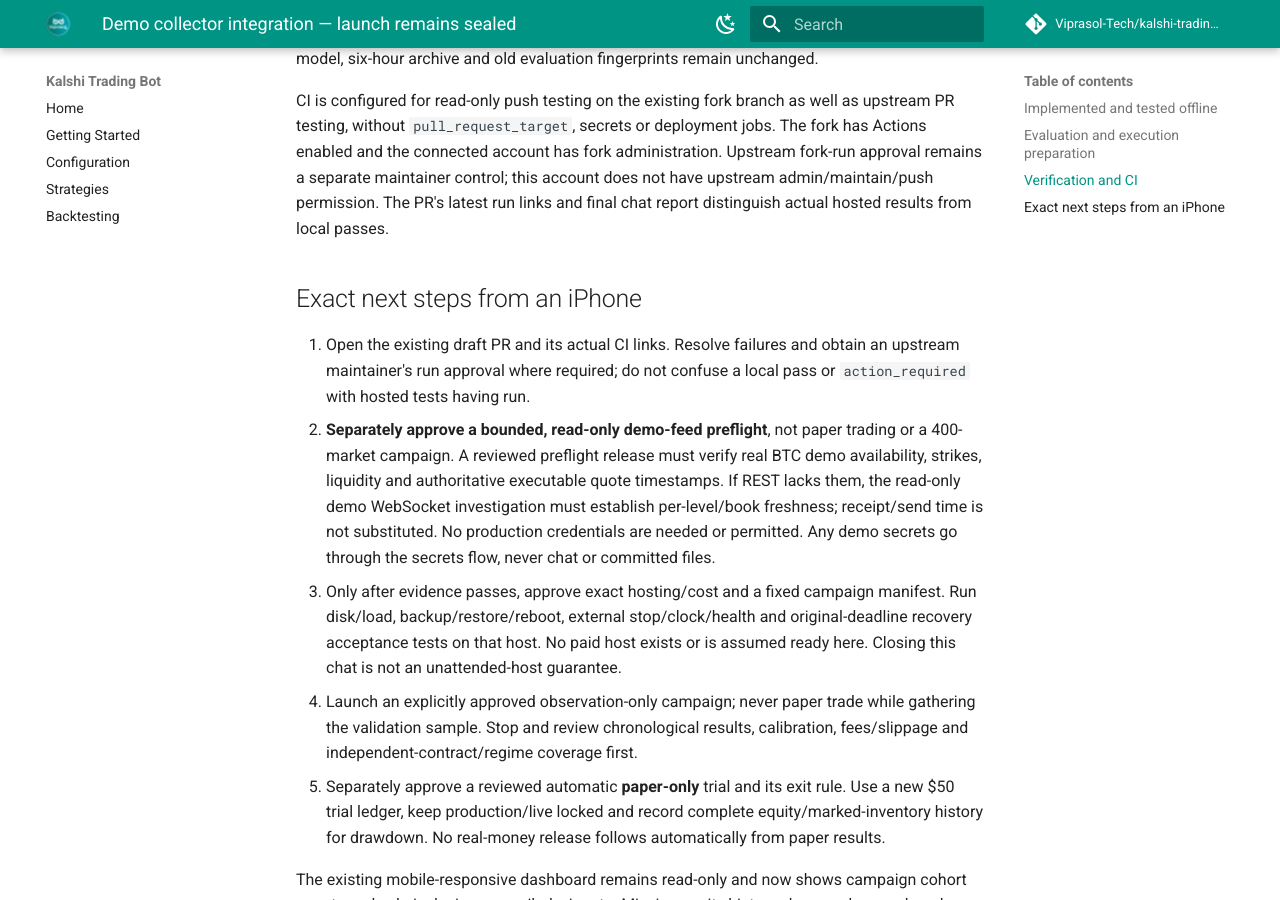
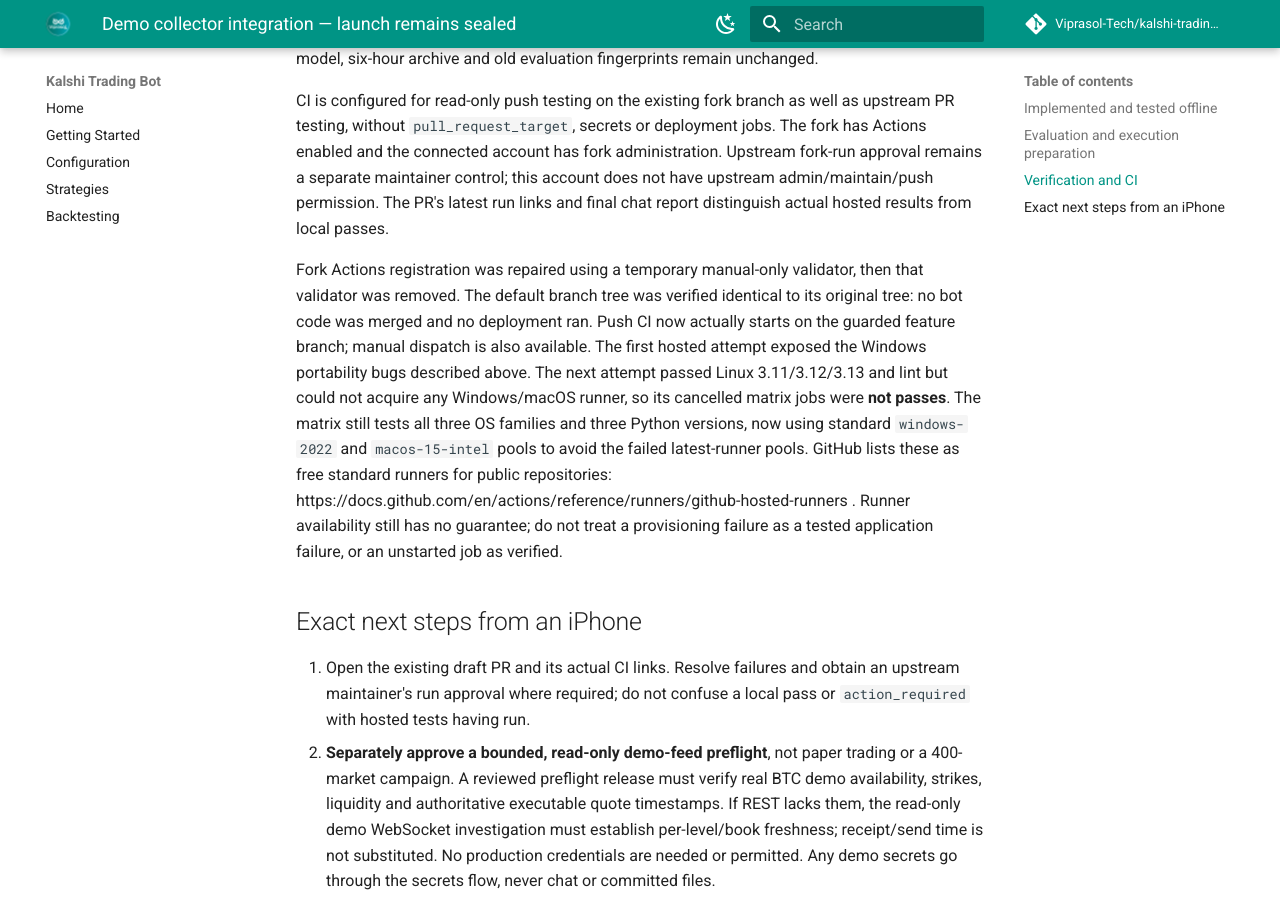
Before and after one commit to Viprasol-Tech/kalshi-trading-bot, an MkDocs documentation site: the page built from docs/demo-collector-readiness.md, in a window 1280 px wide and 900 px high, scrolled down 3305 px. Built offline with MkDocs 1.6.1 and Material for MkDocs 9.7.7, drawn with Linux system fonts in a browser that asks for light colours; comment, search, counter and statistics services are not loaded.

Commit message:
Use available standard Windows and Intel macOS CI pools

```diff
--- a/docs/demo-collector-readiness.md
+++ b/docs/demo-collector-readiness.md
@@ -135,6 +135,20 @@
 does not have upstream admin/maintain/push permission. The PR's latest run links
 and final chat report distinguish actual hosted results from local passes.
 
+Fork Actions registration was repaired using a temporary manual-only validator,
+then that validator was removed. The default branch tree was verified identical
+to its original tree: no bot code was merged and no deployment ran. Push CI now
+actually starts on the guarded feature branch; manual dispatch is also available.
+The first hosted attempt exposed the Windows portability bugs described above.
+The next attempt passed Linux 3.11/3.12/3.13 and lint but could not acquire any
+Windows/macOS runner, so its cancelled matrix jobs were **not passes**. The matrix
+still tests all three OS families and three Python versions, now using standard
+`windows-2022` and `macos-15-intel` pools to avoid the failed latest-runner pools.
+GitHub lists these as free standard runners for public repositories:
+https://docs.github.com/en/actions/reference/runners/github-hosted-runners .
+Runner availability still has no guarantee; do not treat a provisioning failure
+as a tested application failure, or an unstarted job as verified.
+
 ## Exact next steps from an iPhone
 
 1. Open the existing draft PR and its actual CI links. Resolve failures and obtain
```
Also changed, not shown: 1 other file.
